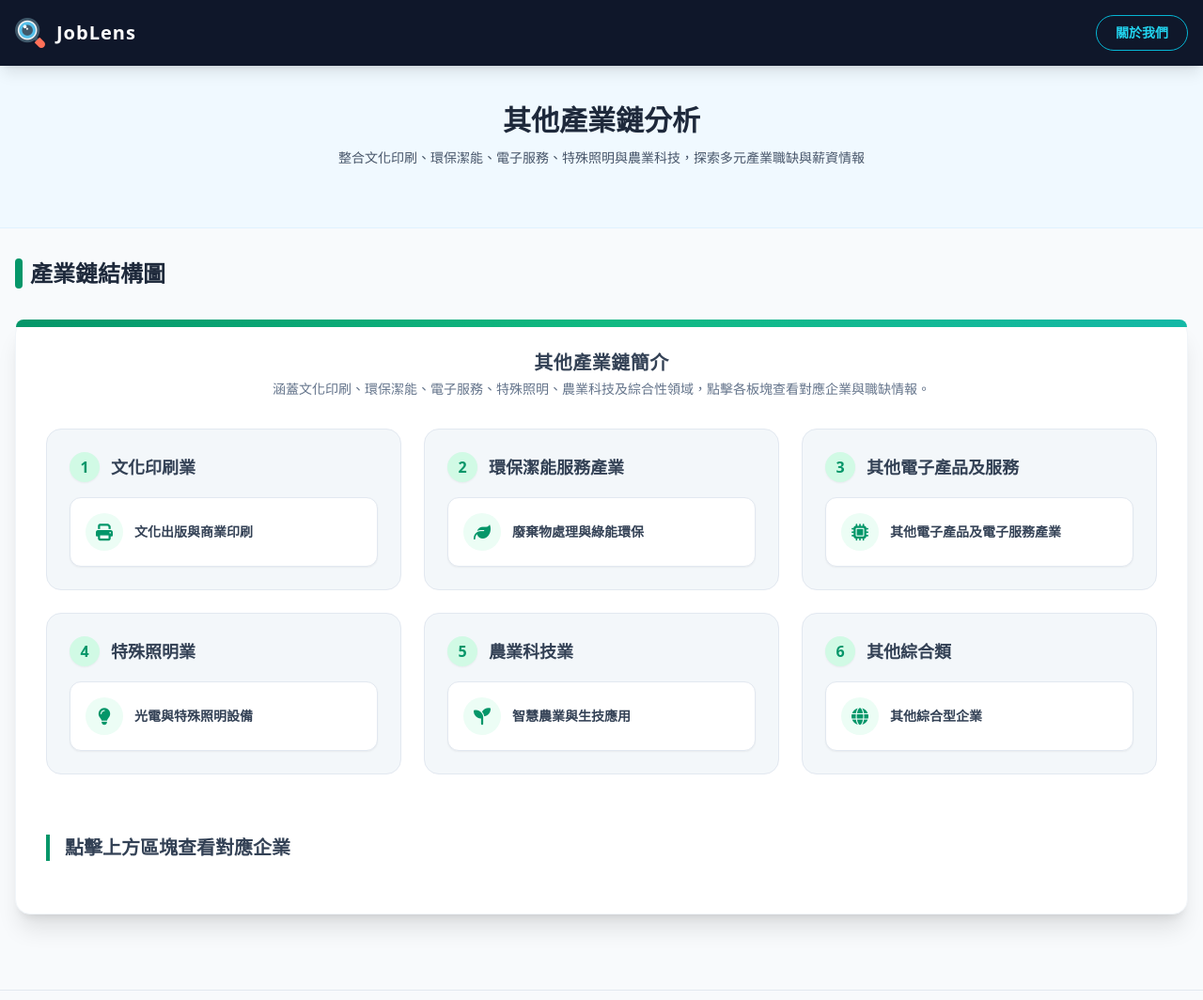
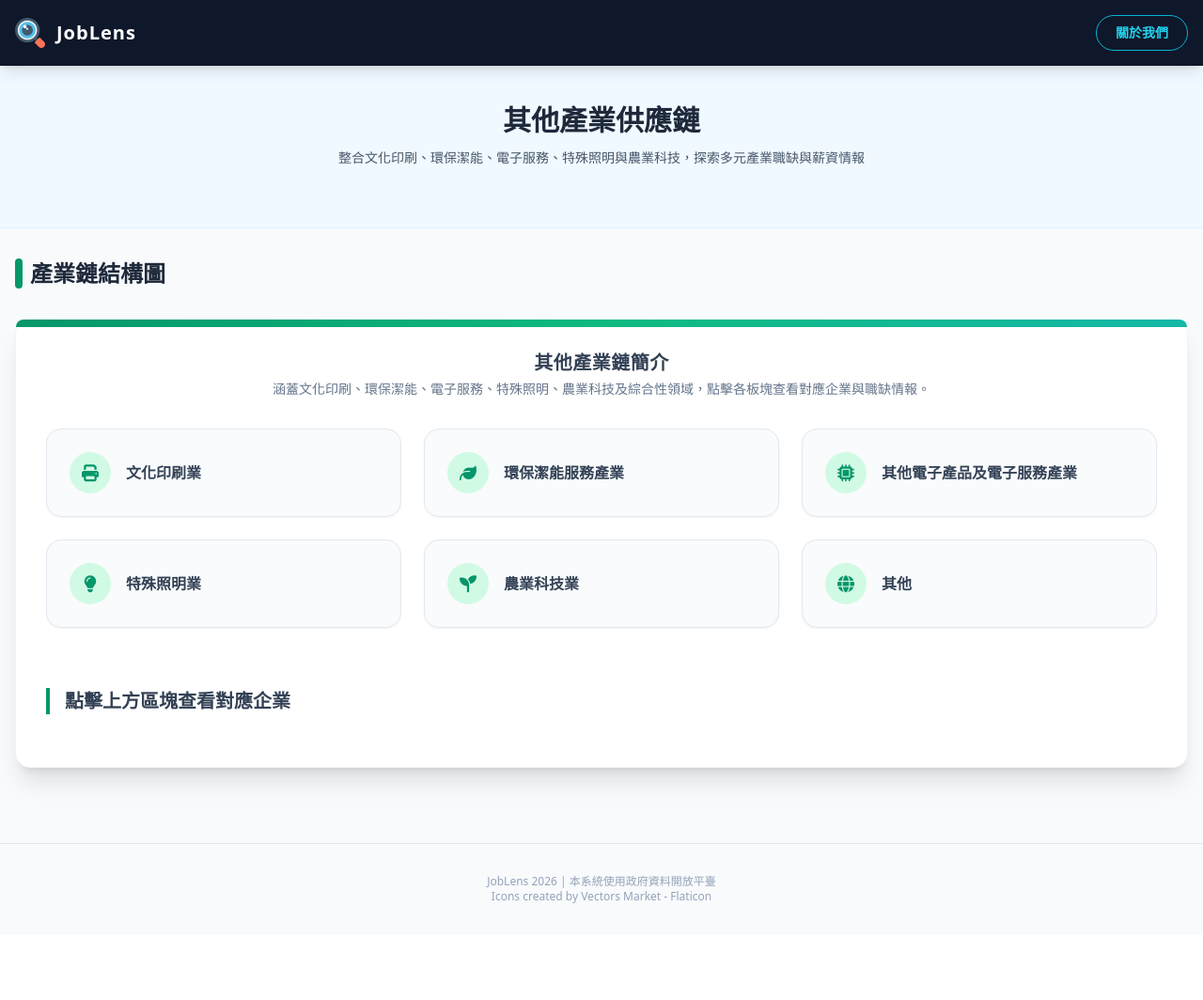
Before and after one commit to a1123319/JobLens, a PHP site: page /supply-chain/other.php in a window 1280 px wide. Shown: the top 1064 px of the page at 94% size. After the commit the page ends 961 px from the top, so only its background shows below. Run offline with PHP 8.4, Linux system fonts and the light colour scheme; data that the repository does not hold is empty; some libraries are stand-ins or nearby versions.

Commit message:
調整其他產業鏈頁面版面為單層大按鈕

```diff
--- a/supply-chain/other.php
+++ b/supply-chain/other.php
@@ -83,98 +83,62 @@ $companyData = safeGetCompanies($category);
                     <p class="text-sm text-slate-500 mt-1">涵蓋文化印刷、環保潔能、電子服務、特殊照明、農業科技及綜合性領域，點擊各板塊查看對應企業與職缺情報。</p>
                 </div>
 
-                <!-- 6大子產業平行卡片網格（統一翡翠綠色系） -->
+                <!-- 6大子產業直接按鈕網格（無副標題） -->
                 <div class="grid grid-cols-1 md:grid-cols-2 lg:grid-cols-3 gap-6 relative mb-12">
 
                     <!-- 1. 文化印刷業 -->
-                    <div class="bg-slate-100/80 p-6 rounded-2xl border border-slate-200 flex flex-col">
-                        <div class="flex items-center gap-3 mb-4">
-                            <div class="w-8 h-8 rounded-full bg-emerald-100 text-emerald-600 flex items-center justify-center font-bold shadow-sm">1</div>
-                            <h4 class="text-lg font-bold text-slate-700">文化印刷業</h4>
-                        </div>
                     <button type="button" onclick="showCompanyList('文化印刷業', 'emerald')"
-                            class="bg-white border border-slate-200 hover:border-emerald-400 hover:bg-emerald-50/50 rounded-xl p-4 transition-all duration-200 flex items-center gap-3 shadow-sm hover:shadow-md text-left group hover:-translate-y-0.5 flex-1">
-                            <div class="w-10 h-10 rounded-full bg-emerald-50 text-emerald-600 flex items-center justify-center text-lg flex-shrink-0 group-hover:scale-105 transition-transform">
+                        class="bg-slate-50/80 hover:bg-emerald-50/60 border border-slate-200 hover:border-emerald-400 rounded-2xl p-6 transition-all duration-200 flex items-center gap-4 shadow-sm hover:shadow-md text-left group hover:-translate-y-0.5">
+                        <div class="w-11 h-11 rounded-full bg-emerald-100 text-emerald-600 flex items-center justify-center text-lg flex-shrink-0 group-hover:scale-105 transition-transform">
                             <i class="fa-solid fa-print"></i>
                         </div>
-                            <span class="font-bold text-slate-700 text-sm">文化出版與商業印刷</span>
+                        <span class="font-bold text-slate-700 text-base">文化印刷業</span>
                     </button>
-                    </div>
 
                     <!-- 2. 環保潔能服務產業 -->
-                    <div class="bg-slate-100/80 p-6 rounded-2xl border border-slate-200 flex flex-col">
-                        <div class="flex items-center gap-3 mb-4">
-                            <div class="w-8 h-8 rounded-full bg-emerald-100 text-emerald-600 flex items-center justify-center font-bold shadow-sm">2</div>
-                            <h4 class="text-lg font-bold text-slate-700">環保潔能服務產業</h4>
-                        </div>
                     <button type="button" onclick="showCompanyList('環保潔能服務產業', 'emerald')"
-                            class="bg-white border border-slate-200 hover:border-emerald-400 hover:bg-emerald-50/50 rounded-xl p-4 transition-all duration-200 flex items-center gap-3 shadow-sm hover:shadow-md text-left group hover:-translate-y-0.5 flex-1">
-                            <div class="w-10 h-10 rounded-full bg-emerald-50 text-emerald-600 flex items-center justify-center text-lg flex-shrink-0 group-hover:scale-105 transition-transform">
+                        class="bg-slate-50/80 hover:bg-emerald-50/60 border border-slate-200 hover:border-emerald-400 rounded-2xl p-6 transition-all duration-200 flex items-center gap-4 shadow-sm hover:shadow-md text-left group hover:-translate-y-0.5">
+                        <div class="w-11 h-11 rounded-full bg-emerald-100 text-emerald-600 flex items-center justify-center text-lg flex-shrink-0 group-hover:scale-105 transition-transform">
                             <i class="fa-solid fa-leaf"></i>
                         </div>
-                            <span class="font-bold text-slate-700 text-sm">廢棄物處理與綠能環保</span>
+                        <span class="font-bold text-slate-700 text-base">環保潔能服務產業</span>
                     </button>
-                    </div>
 
                     <!-- 3. 其他電子產品及電子服務產業 -->
-                    <div class="bg-slate-100/80 p-6 rounded-2xl border border-slate-200 flex flex-col">
-                        <div class="flex items-center gap-3 mb-4">
-                            <div class="w-8 h-8 rounded-full bg-emerald-100 text-emerald-600 flex items-center justify-center font-bold shadow-sm">3</div>
-                            <h4 class="text-lg font-bold text-slate-700">其他電子產品及服務</h4>
-                        </div>
                     <button type="button" onclick="showCompanyList('其他電子產品及電子服務產業', 'emerald')"
-                            class="bg-white border border-slate-200 hover:border-emerald-400 hover:bg-emerald-50/50 rounded-xl p-4 transition-all duration-200 flex items-center gap-3 shadow-sm hover:shadow-md text-left group hover:-translate-y-0.5 flex-1">
-                            <div class="w-10 h-10 rounded-full bg-emerald-50 text-emerald-600 flex items-center justify-center text-lg flex-shrink-0 group-hover:scale-105 transition-transform">
+                        class="bg-slate-50/80 hover:bg-emerald-50/60 border border-slate-200 hover:border-emerald-400 rounded-2xl p-6 transition-all duration-200 flex items-center gap-4 shadow-sm hover:shadow-md text-left group hover:-translate-y-0.5">
+                        <div class="w-11 h-11 rounded-full bg-emerald-100 text-emerald-600 flex items-center justify-center text-lg flex-shrink-0 group-hover:scale-105 transition-transform">
                             <i class="fa-solid fa-microchip"></i>
                         </div>
-                            <span class="font-bold text-slate-700 text-sm">其他電子產品及電子服務產業</span>
+                        <span class="font-bold text-slate-700 text-base">其他電子產品及電子服務產業</span>
                     </button>
-                    </div>
 
                     <!-- 4. 特殊照明業 -->
-                    <div class="bg-slate-100/80 p-6 rounded-2xl border border-slate-200 flex flex-col">
-                        <div class="flex items-center gap-3 mb-4">
-                            <div class="w-8 h-8 rounded-full bg-emerald-100 text-emerald-600 flex items-center justify-center font-bold shadow-sm">4</div>
-                            <h4 class="text-lg font-bold text-slate-700">特殊照明業</h4>
-                        </div>
                     <button type="button" onclick="showCompanyList('特殊照明業', 'emerald')"
-                            class="bg-white border border-slate-200 hover:border-emerald-400 hover:bg-emerald-50/50 rounded-xl p-4 transition-all duration-200 flex items-center gap-3 shadow-sm hover:shadow-md text-left group hover:-translate-y-0.5 flex-1">
-                            <div class="w-10 h-10 rounded-full bg-emerald-50 text-emerald-600 flex items-center justify-center text-lg flex-shrink-0 group-hover:scale-105 transition-transform">
+                        class="bg-slate-50/80 hover:bg-emerald-50/60 border border-slate-200 hover:border-emerald-400 rounded-2xl p-6 transition-all duration-200 flex items-center gap-4 shadow-sm hover:shadow-md text-left group hover:-translate-y-0.5">
+                        <div class="w-11 h-11 rounded-full bg-emerald-100 text-emerald-600 flex items-center justify-center text-lg flex-shrink-0 group-hover:scale-105 transition-transform">
                             <i class="fa-solid fa-lightbulb"></i>
                         </div>
-                            <span class="font-bold text-slate-700 text-sm">光電與特殊照明設備</span>
+                        <span class="font-bold text-slate-700 text-base">特殊照明業</span>
                     </button>
-                    </div>
 
                     <!-- 5. 農業科技業 -->
-                    <div class="bg-slate-100/80 p-6 rounded-2xl border border-slate-200 flex flex-col">
-                        <div class="flex items-center gap-3 mb-4">
-                            <div class="w-8 h-8 rounded-full bg-emerald-100 text-emerald-600 flex items-center justify-center font-bold shadow-sm">5</div>
-                            <h4 class="text-lg font-bold text-slate-700">農業科技業</h4>
-                        </div>
                     <button type="button" onclick="showCompanyList('農業科技業', 'emerald')"
-                            class="bg-white border border-slate-200 hover:border-emerald-400 hover:bg-emerald-50/50 rounded-xl p-4 transition-all duration-200 flex items-center gap-3 shadow-sm hover:shadow-md text-left group hover:-translate-y-0.5 flex-1">
-                            <div class="w-10 h-10 rounded-full bg-emerald-50 text-emerald-600 flex items-center justify-center text-lg flex-shrink-0 group-hover:scale-105 transition-transform">
+                        class="bg-slate-50/80 hover:bg-emerald-50/60 border border-slate-200 hover:border-emerald-400 rounded-2xl p-6 transition-all duration-200 flex items-center gap-4 shadow-sm hover:shadow-md text-left group hover:-translate-y-0.5">
+                        <div class="w-11 h-11 rounded-full bg-emerald-100 text-emerald-600 flex items-center justify-center text-lg flex-shrink-0 group-hover:scale-105 transition-transform">
                             <i class="fa-solid fa-seedling"></i>
                         </div>
-                            <span class="font-bold text-slate-700 text-sm">智慧農業與生技應用</span>
+                        <span class="font-bold text-slate-700 text-base">農業科技業</span>
                     </button>
-                    </div>
 
                     <!-- 6. 其他 -->
-                    <div class="bg-slate-100/80 p-6 rounded-2xl border border-slate-200 flex flex-col">
-                        <div class="flex items-center gap-3 mb-4">
-                            <div class="w-8 h-8 rounded-full bg-emerald-100 text-emerald-600 flex items-center justify-center font-bold shadow-sm">6</div>
-                            <h4 class="text-lg font-bold text-slate-700">其他綜合類</h4>
-                        </div>
                     <button type="button" onclick="showCompanyList('其他', 'emerald')"
-                            class="bg-white border border-slate-200 hover:border-emerald-400 hover:bg-emerald-50/50 rounded-xl p-4 transition-all duration-200 flex items-center gap-3 shadow-sm hover:shadow-md text-left group hover:-translate-y-0.5 flex-1">
-                            <div class="w-10 h-10 rounded-full bg-emerald-50 text-emerald-600 flex items-center justify-center text-lg flex-shrink-0 group-hover:scale-105 transition-transform">
+                        class="bg-slate-50/80 hover:bg-emerald-50/60 border border-slate-200 hover:border-emerald-400 rounded-2xl p-6 transition-all duration-200 flex items-center gap-4 shadow-sm hover:shadow-md text-left group hover:-translate-y-0.5">
+                        <div class="w-11 h-11 rounded-full bg-emerald-100 text-emerald-600 flex items-center justify-center text-lg flex-shrink-0 group-hover:scale-105 transition-transform">
                             <i class="fa-solid fa-globe"></i>
                         </div>
-                            <span class="font-bold text-slate-700 text-sm">其他綜合型企業</span>
+                        <span class="font-bold text-slate-700 text-base">其他</span>
                     </button>
-                    </div>
 
                 </div>
 
@@ -190,7 +154,7 @@ $companyData = safeGetCompanies($category);
 
     <footer id="footer"></footer>
     <script>
-        banner("其他產業鏈分析", "整合文化印刷、環保潔能、電子服務、特殊照明與農業科技，探索多元產業職缺與薪資情報");
+        banner("其他產業供應鏈", "整合文化印刷、環保潔能、電子服務、特殊照明與農業科技，探索多元產業職缺與薪資情報");
     </script>
 </body>
 </html>
```
Lines whose indentation alone changed are shown as unchanged.
